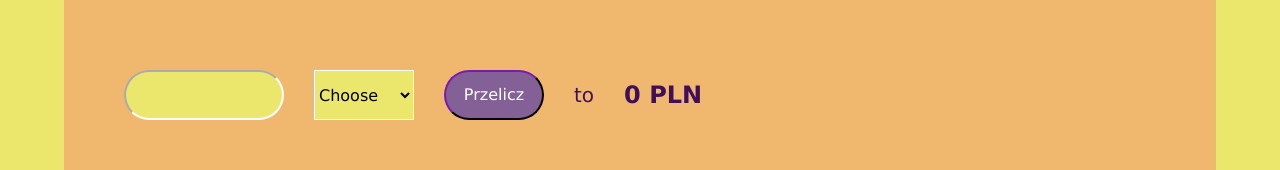
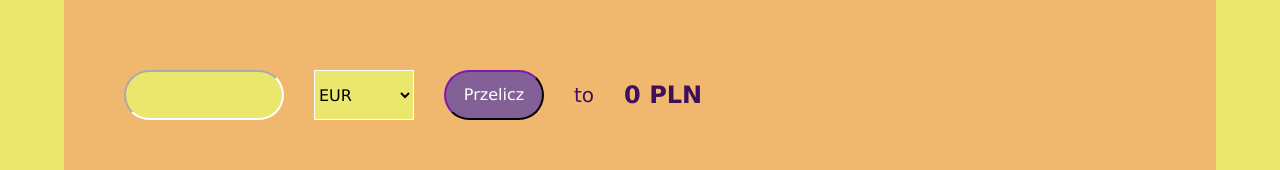
Before and after one commit to KkarolaS/React_Currency_Echanger, a React (Create React App) app: page / in a window 1280 px wide. Shown: the part 266-436 px from the top of the page. Built offline with nearby package versions, Linux system fonts and the light colour scheme.

Commit message:
change default currency options for eur, add posibility to 0.01 in input currency value

```diff
--- a/src/components/Main/InputWrapper/Form/Form.js
+++ b/src/components/Main/InputWrapper/Form/Form.js
@@ -8,7 +8,7 @@ import Options from "./Options";
 import "./Form.css";
 
 const Form = ({ handleResult, handleError, handleLoader }) => {
-  const [valueSelect, setValueSelect] = useState("choose");
+  const [valueSelect, setValueSelect] = useState("eur");
   const [rate, setRate] = useState(0);
   const [number, setNumber] = useState(0);
   const [error, setError] = useState("");
@@ -18,22 +18,17 @@ const Form = ({ handleResult, handleError, handleLoader }) => {
   };
 
   useEffect(() => {
-    if (valueSelect !== "choose") {
     setError("");
     if (number > 0) {
       fetchApiCurrencies(valueSelect).then((data) => {
         if (data !== "Error") {
           setRate(data);
         } else {
-            setError("Błąd serwisu. Spróbuj ponownie później");
+          setError("Błąd serwera. Spróbuj ponownie później");
         }
       });
     } else {
-        setError("Kwota powinna być większa niż 0!");
-        setRate(0);
-      }
-    } else {
-      setError("Podaj wartość i wybierz walutę");
+      setError("Kwota powinna być większa niż 0! Podaj warotość");
       setRate(0);
     }
   }, [valueSelect, number, handleError]);
@@ -57,6 +52,7 @@ const Form = ({ handleResult, handleError, handleLoader }) => {
         typeName={"number"}
         className={"input-amount"}
         handleChange={getInput}
+        stepValue={0.01}
       />
       <div className="currencies-options">
         <select
--- a/src/components/Main/InputWrapper/Form/Input.js
+++ b/src/components/Main/InputWrapper/Form/Input.js
@@ -1,10 +1,11 @@
-const Input = ({ typeName, className, value, handleChange }) => {
+const Input = ({ typeName, className, value, handleChange, stepValue }) => {
   return (
     <input
       type={typeName}
       className={className}
       value={value}
       onChange={handleChange}
+      step={stepValue}
     />
   );
 };
--- a/src/data/defaultOptions.js
+++ b/src/data/defaultOptions.js
@@ -1,5 +1,4 @@
 export const defaultOptions = [
-  { value: "choose", text: "Choose" },
   { value: "eur", text: "EUR" },
   { value: "usd", text: "USD" },
   { value: "chf", text: "CHF" },
```
Lines whose indentation alone changed are shown as unchanged.
